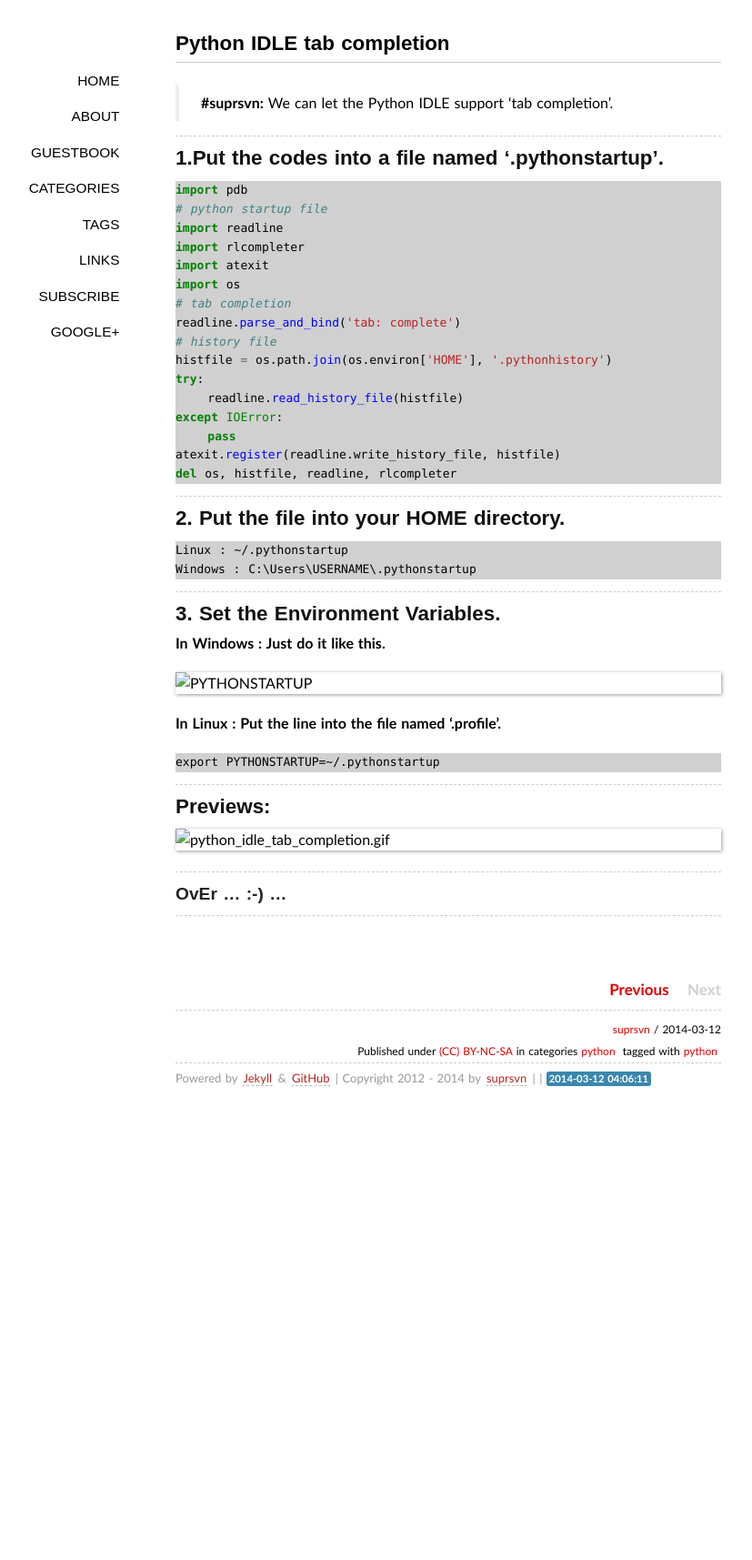
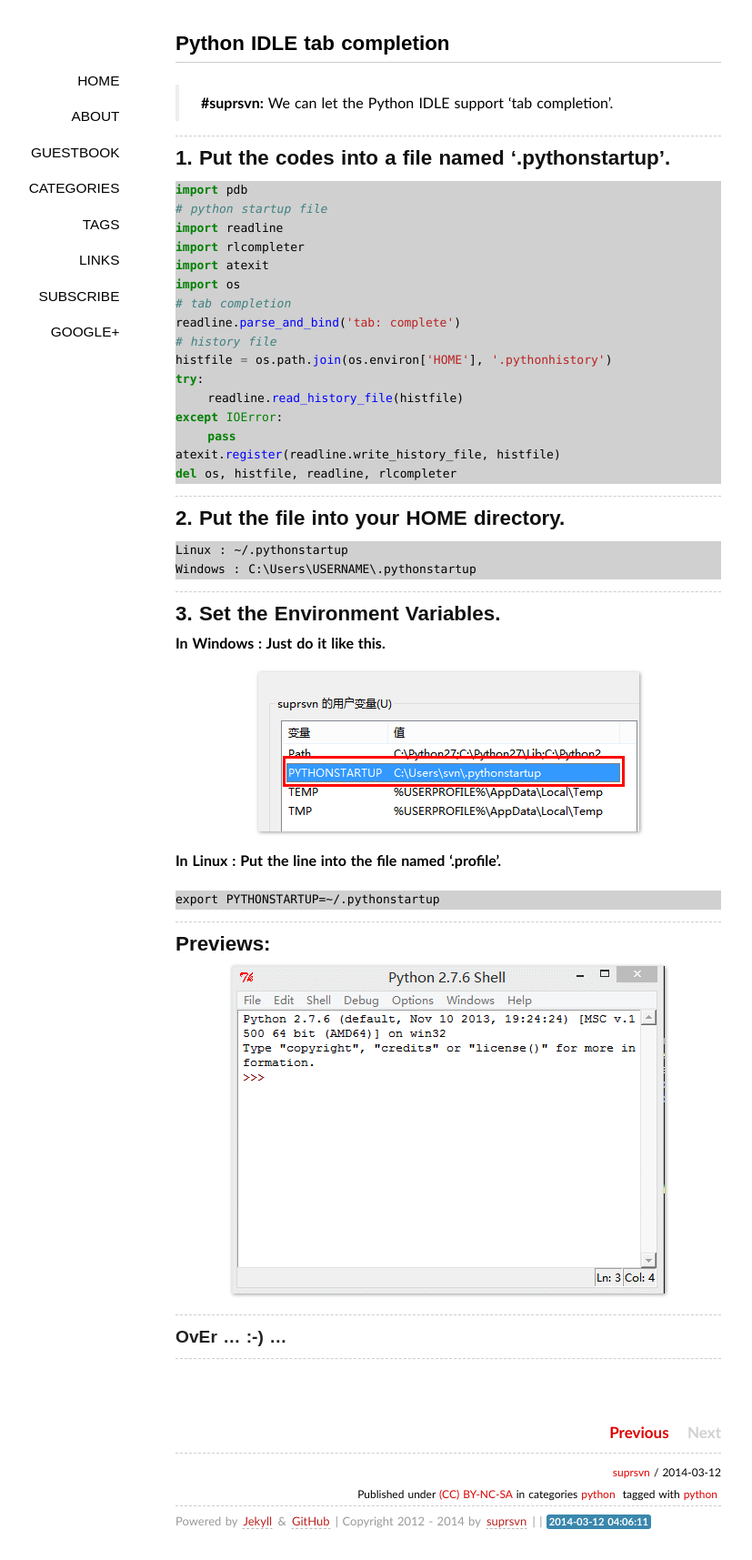
Before and after one commit to suprsvn/suprsvn.github.com, a Jekyll site: the page built from _posts/2014-03-12-python-idle-tab-completion.md, in a window 1280 px wide. Shown: the whole page at 91% size, without its empty margins (147-974 px from the left). Built offline with Jekyll 4.4.1, drawn with Linux system fonts in a browser that asks for light colours; some web fonts are replaced; Markdown is read by kramdown in place of the engine named in the settings; comment, search, counter and statistics services are not loaded; before the commit the page ends 1228 px from its top, so only the background shows below that.

Commit message:
modified:   2014-03-12-python-idle-tab-completion.md

```diff
--- a/_posts/2014-03-12-python-idle-tab-completion.md
+++ b/_posts/2014-03-12-python-idle-tab-completion.md
@@ -11,7 +11,7 @@ tags:
 
 ---
 
-## 1.Put the codes into a file named '.pythonstartup'.
+## 1. Put the codes into a file named '.pythonstartup'.
 
 {% highlight python %}
 
@@ -47,7 +47,7 @@ del os, histfile, readline, rlcompleter
 
 __In Windows : Just do it like this.__
 
-![PYTHONSTARTUP](../images/PYTHONSTARTUP.png)
+![PYTHONSTARTUP](http://0nly.me/images/PYTHONSTARTUP.png)
 
 __In Linux : Put the line into the file named '.profile'.__
 
@@ -57,7 +57,7 @@ __In Linux : Put the line into the file named '.profile'.__
 
 ## Previews:
 
-![python_idle_tab_completion.gif](../images/python_idle_tab_completion.gif)
+![python_idle_tab_completion.gif](http://0nly.me/images/python_idle_tab_completion.gif)
 
 ---
 
```
